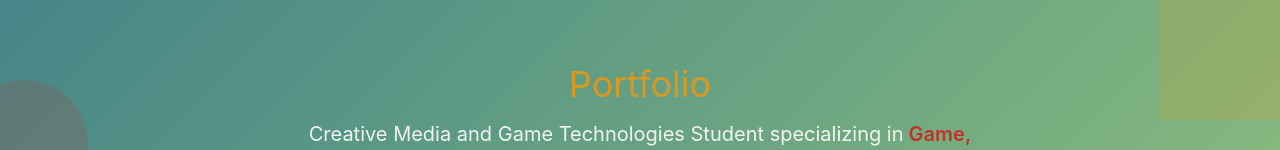
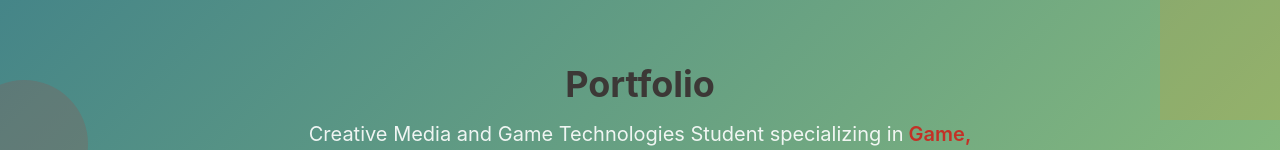
Before and after one commit to CodringherAndFenn/my-portfolio, a React (Create React App) app: page / in a window 1280 px wide. Shown: the top 150 px of the page. Built offline with nearby package versions, Linux system fonts and the light colour scheme.

Commit message:
gruvbox5

```diff
--- a/src/components/Portfolio.js
+++ b/src/components/Portfolio.js
@@ -402,7 +402,7 @@ const Portfolio = () => {
                 ✨ Available for New Opportunities
               </div>*/}
 
-              <h1 className="text-3xl lg:text-4xl font-normal mb-4 leading-tight" style={{color: '#d79921'}}>
+              <h1 className="text-3xl lg:text-4xl font-bold mb-4 leading-tight" style={{color: '#3c3836'}}>
                 Portfolio
               </h1>
 
```
